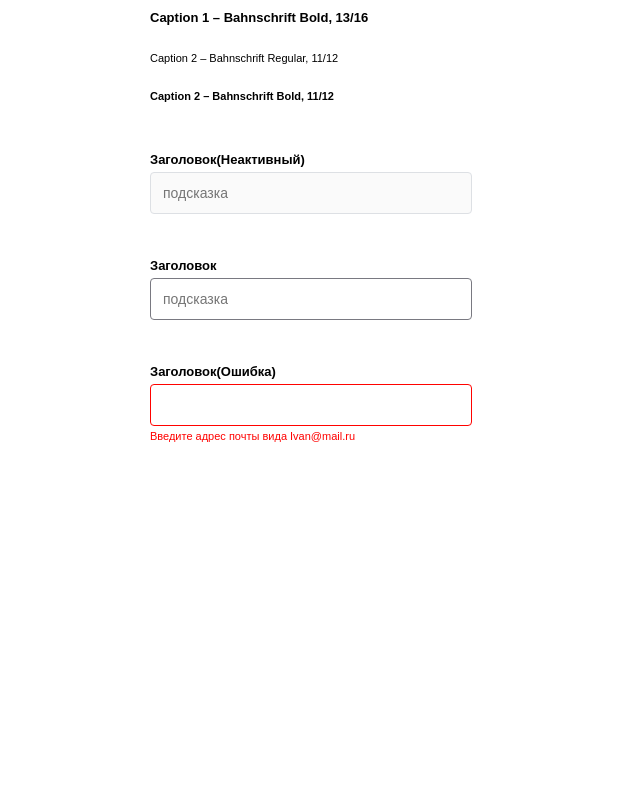
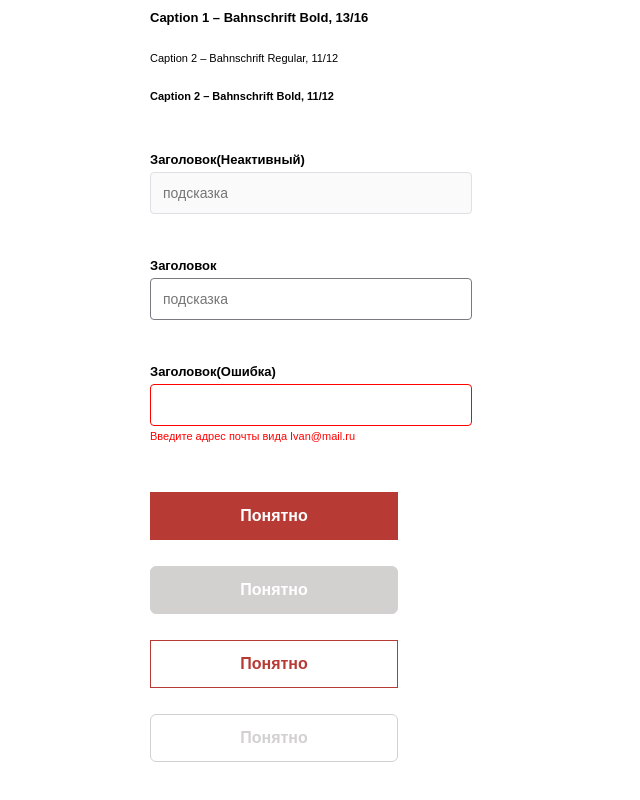
Before and after one commit to VeselovTimofey/russian-streets-frontend, a React (Create React App) app: page / in a window 1280 px wide. Shown: the part 1170-1970 px from the top of the page, without its empty margins (0-640 px from the left). Before the commit the page ends 1662 px from the top, so only its background shows below. Built offline with nearby package versions, Linux system fonts and the light colour scheme.

Commit message:
fix: button css

```diff
--- a/src/blocks/button.scss
+++ b/src/blocks/button.scss
@@ -5,7 +5,7 @@
   background-color: #B73A34;
   border: 1px solid #B73A34;
 
-  &:focus &:hover {
+  &:focus, &:hover {
     background-color: #C40C0C;
     border-color: #C40C0C;
   }
@@ -20,6 +20,10 @@
     color: #B73A34;
     background-color: white;
 
+    &:focus, &:hover {
+      color: white;
+    }
+
     &:disabled {
       color: #D2D1D0;
       background-color: white;
--- a/src/components/TestPage.jsx
+++ b/src/components/TestPage.jsx
@@ -47,6 +47,12 @@ function TestPage() {
           </label>
         </form>
       </section>
+      <section className="section">
+        <button className="button text-font text-font_bold text-font_size_big" type="button">Понятно</button>
+        <button className="button text-font text-font_bold text-font_size_big" type="button" disabled>Понятно</button>
+        <button className="button button_hollow text-font text-font_bold text-font_size_big" type="button">Понятно</button>
+        <button className="button button_hollow text-font text-font_bold text-font_size_big" type="button" disabled>Понятно</button>
+      </section>
     </>
   );
 }
--- a/src/index.css
+++ b/src/index.css
@@ -416,7 +416,7 @@ template {
   background-color: #B73A34;
   border: 1px solid #B73A34;
 }
-.button:focus .button:hover {
+.button:focus, .button:hover {
   background-color: #C40C0C;
   border-color: #C40C0C;
 }
@@ -428,6 +428,9 @@ template {
 .button_hollow {
   color: #B73A34;
   background-color: white;
+}
+.button_hollow:focus, .button_hollow:hover {
+  color: white;
 }
 .button_hollow:disabled {
   color: #D2D1D0;
```
Also changed, not shown: 1 other file (tests, documents, lock files or other folders).
